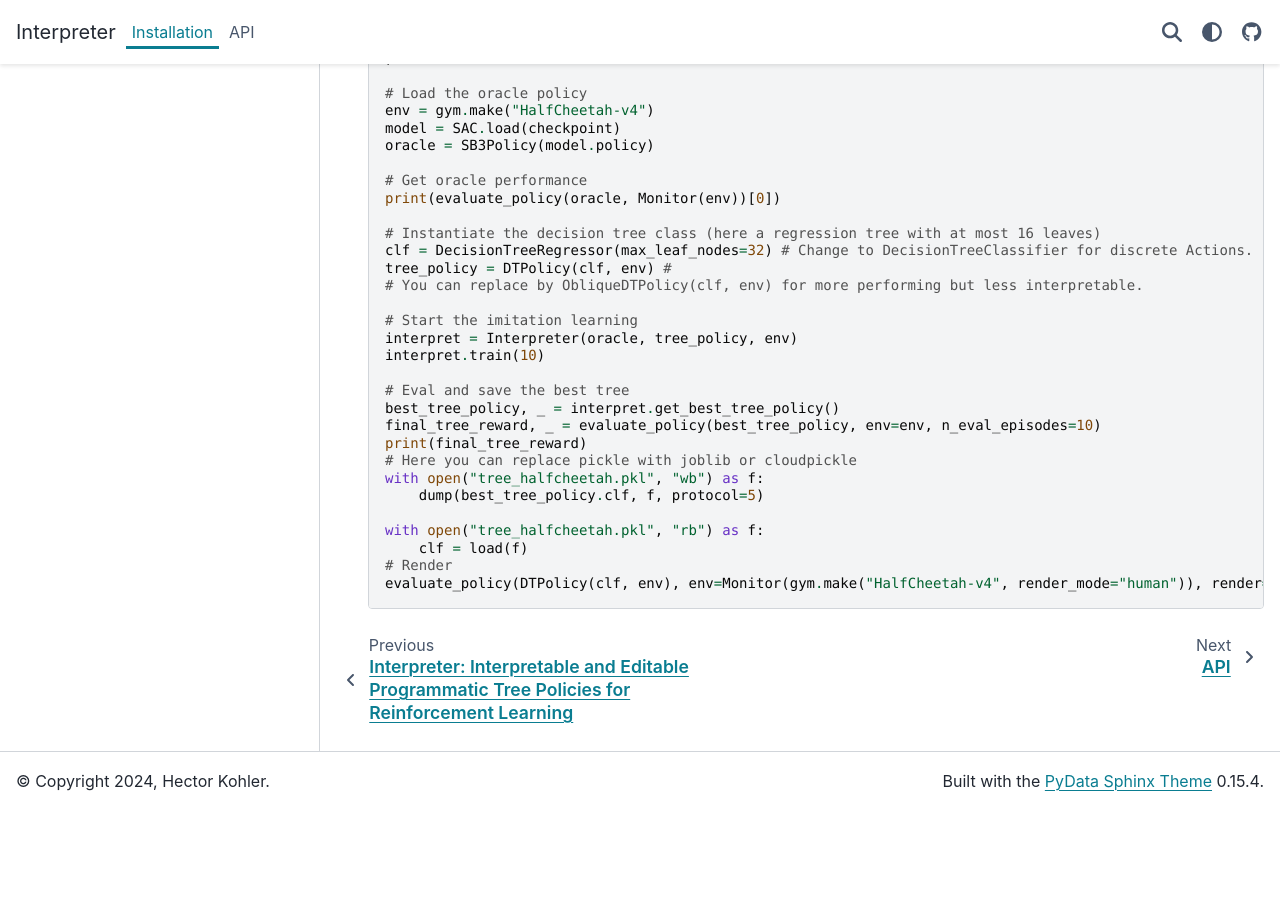
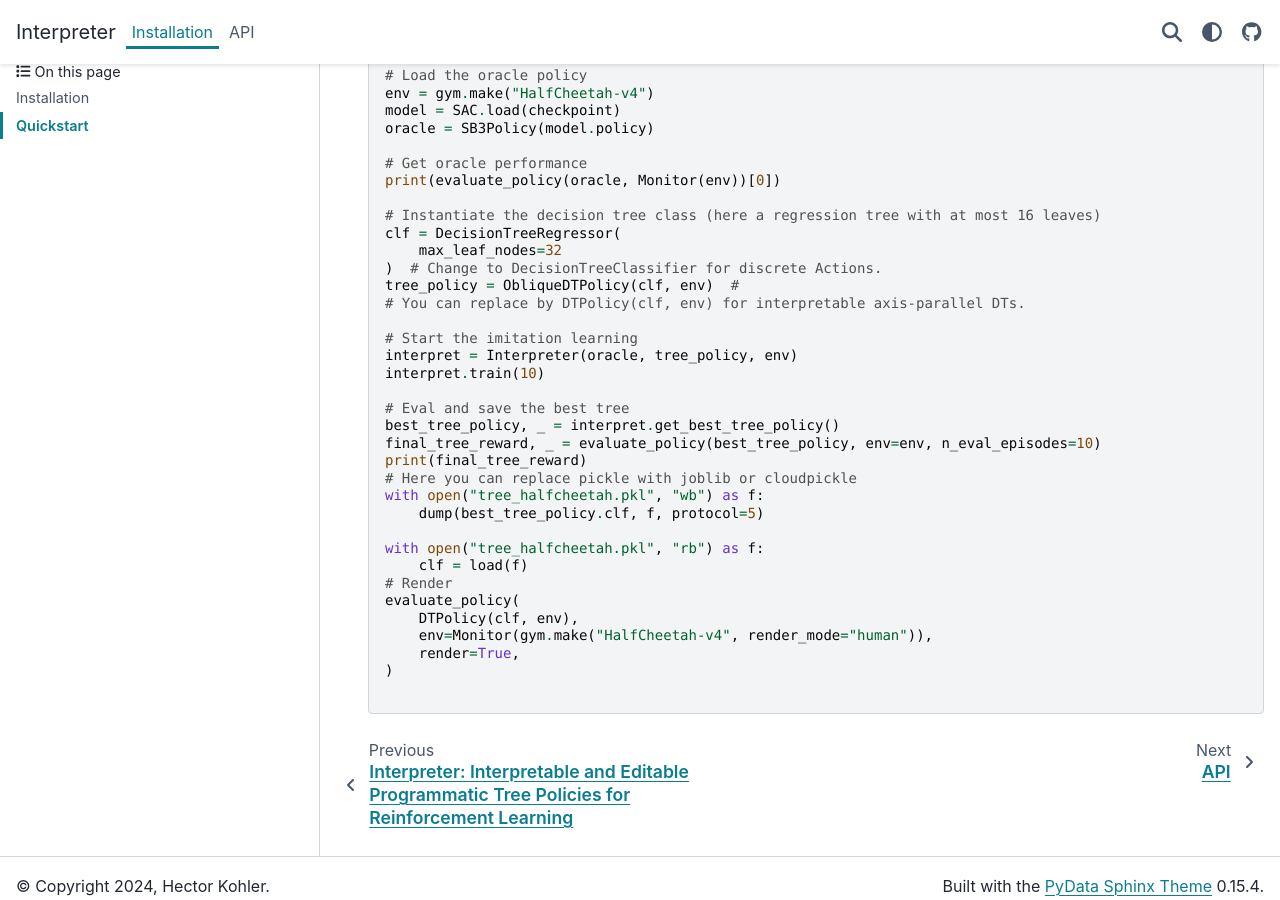
Before and after one commit to KohlerHECTOR/interpreter-py, a Sphinx documentation site: the page built from docs/usage.md, in a window 1280 px wide and 900 px high, scrolled down 622 px. Built offline with Sphinx 7.4.7 and the PyData theme 0.15.4, drawn with Linux system fonts in a browser that asks for light colours; before the commit the page ends 1432 px from its top, so only the background shows below that.

Commit message:
update docs

````diff
--- a/docs/usage.md
+++ b/docs/usage.md
@@ -22,8 +22,7 @@
 
 # Download a policy from the stable-baselines3 zoo
 checkpoint = load_from_hub(
-	repo_id="sb3/sac-HalfCheetah-v3",
-	filename="sac-HalfCheetah-v3.zip"
+    repo_id="sb3/sac-HalfCheetah-v3", filename="sac-HalfCheetah-v3.zip"
 )
 
 # Load the oracle policy
@@ -35,9 +34,11 @@
 print(evaluate_policy(oracle, Monitor(env))[0])
 
 # Instantiate the decision tree class (here a regression tree with at most 16 leaves)
-clf = DecisionTreeRegressor(max_leaf_nodes=32) # Change to DecisionTreeClassifier for discrete Actions.
-tree_policy = DTPolicy(clf, env) #
-# You can replace by ObliqueDTPolicy(clf, env) for more performing but less interpretable.
+clf = DecisionTreeRegressor(
+    max_leaf_nodes=32
+)  # Change to DecisionTreeClassifier for discrete Actions.
+tree_policy = ObliqueDTPolicy(clf, env)  #
+# You can replace by DTPolicy(clf, env) for interpretable axis-parallel DTs.
 
 # Start the imitation learning
 interpret = Interpreter(oracle, tree_policy, env)
@@ -54,5 +55,10 @@
 with open("tree_halfcheetah.pkl", "rb") as f:
     clf = load(f)
 # Render
-evaluate_policy(DTPolicy(clf, env), env=Monitor(gym.make("HalfCheetah-v4", render_mode="human")), render=True)
+evaluate_policy(
+    DTPolicy(clf, env),
+    env=Monitor(gym.make("HalfCheetah-v4", render_mode="human")),
+    render=True,
+)
+
 ```
````
Also changed, not shown: README.md (+12 -6 lines).
